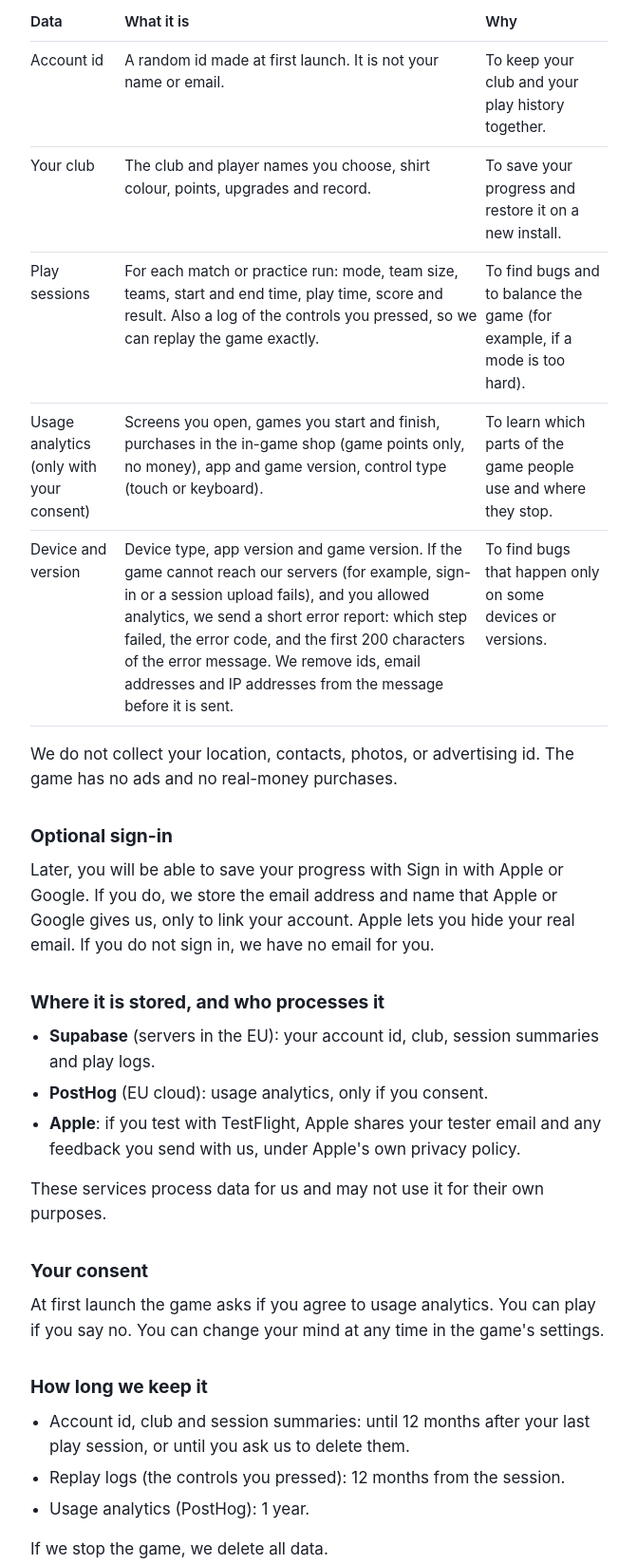
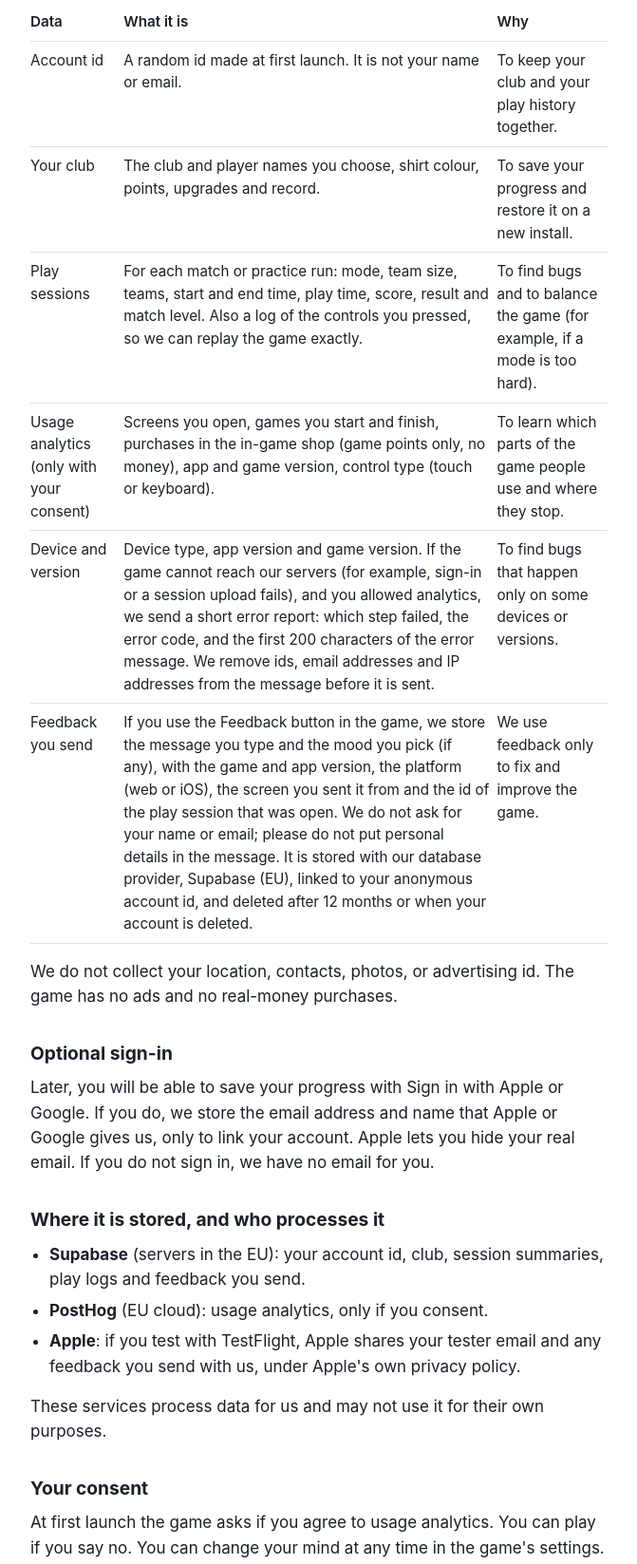
Before and after one commit to andrewtennison/field-hockey-site, a plain HTML site: page privacy.html in a window 1280 px wide. Shown: the part 579-2226 px from the top of the page at 95% size, without its empty margins (304-975 px from the left). Drawn offline with Linux system fonts and the light colour scheme.

Commit message:
Privacy: feedback and match level
Add feedback to what we collect, storage and retention. Add match level
to play session data. Update the date.

Co-Authored-By: Claude Opus 5.5 <noreply@anthropic.com>
Claude-Session: https://claude.ai/code/session_01AWt63hJLwcGBQvwxTtrZHf

```diff
--- a/privacy.html
+++ b/privacy.html
@@ -11,7 +11,7 @@
 <main>
   <nav><a href="index.html">Home</a><a href="support.html">Support</a></nav>
   <h1>Privacy policy</h1>
-  <p class="muted">Last updated: 21 November 2026</p>
+  <p class="muted">Last updated: 23 November 2026</p>
 
   <p>Field Hockey is a game made by Andrew Tennison ("we"). This page tells you what data the game collects, why, where it is kept, and how to have it deleted. We keep it short and we collect as little as we can.</p>
 
@@ -39,7 +39,7 @@
     </tr>
     <tr>
       <td>Play sessions</td>
-      <td>For each match or practice run: mode, team size, teams, start and end time, play time, score and result. Also a log of the controls you pressed, so we can replay the game exactly.</td>
+      <td>For each match or practice run: mode, team size, teams, start and end time, play time, score, result and match level. Also a log of the controls you pressed, so we can replay the game exactly.</td>
       <td>To find bugs and to balance the game (for example, if a mode is too hard).</td>
     </tr>
     <tr>
@@ -52,6 +52,11 @@
       <td>Device type, app version and game version. If the game cannot reach our servers (for example, sign-in or a session upload fails), and you allowed analytics, we send a short error report: which step failed, the error code, and the first 200 characters of the error message. We remove ids, email addresses and IP addresses from the message before it is sent.</td>
       <td>To find bugs that happen only on some devices or versions.</td>
     </tr>
+    <tr>
+      <td>Feedback you send</td>
+      <td>If you use the Feedback button in the game, we store the message you type and the mood you pick (if any), with the game and app version, the platform (web or iOS), the screen you sent it from and the id of the play session that was open. We do not ask for your name or email; please do not put personal details in the message. It is stored with our database provider, Supabase (EU), linked to your anonymous account id, and deleted after 12 months or when your account is deleted.</td>
+      <td>We use feedback only to fix and improve the game.</td>
+    </tr>
   </table>
   <p>We do not collect your location, contacts, photos, or advertising id. The game has no ads and no real-money purchases.</p>
 
@@ -60,7 +65,7 @@
 
   <h2>Where it is stored, and who processes it</h2>
   <ul>
-    <li><strong>Supabase</strong> (servers in the EU): your account id, club, session summaries and play logs.</li>
+    <li><strong>Supabase</strong> (servers in the EU): your account id, club, session summaries, play logs and feedback you send.</li>
     <li><strong>PostHog</strong> (EU cloud): usage analytics, only if you consent.</li>
     <li><strong>Apple</strong>: if you test with TestFlight, Apple shares your tester email and any feedback you send with us, under Apple's own privacy policy.</li>
   </ul>
@@ -74,6 +79,7 @@
     <li>Account id, club and session summaries: until 12 months after your last play session, or until you ask us to delete them.</li>
     <li>Replay logs (the controls you pressed): 12 months from the session.</li>
     <li>Usage analytics (PostHog): 1 year.</li>
+    <li>Feedback: 12 months from when you sent it.</li>
   </ul>
   <p>If we stop the game, we delete all data.</p>
 
```
